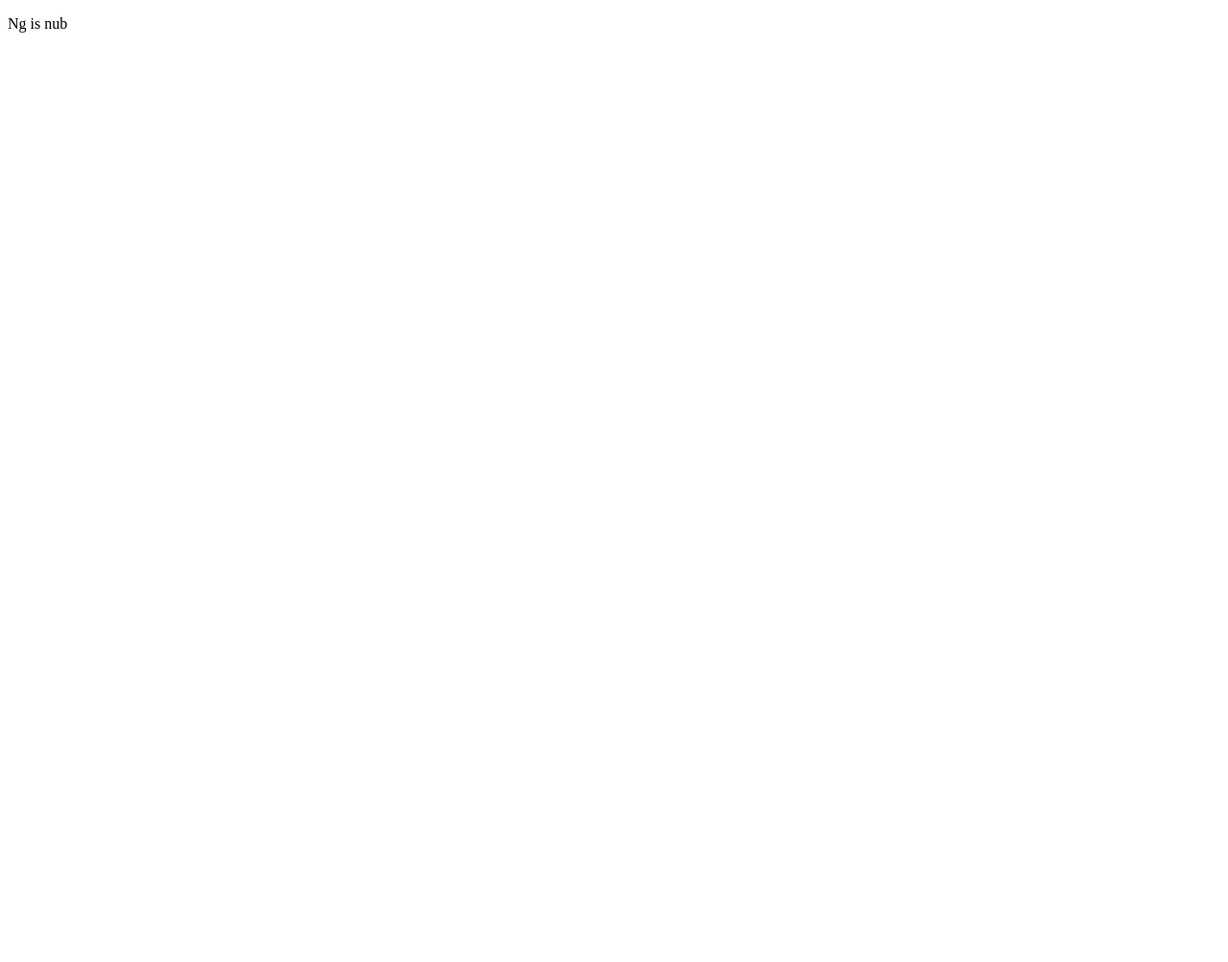
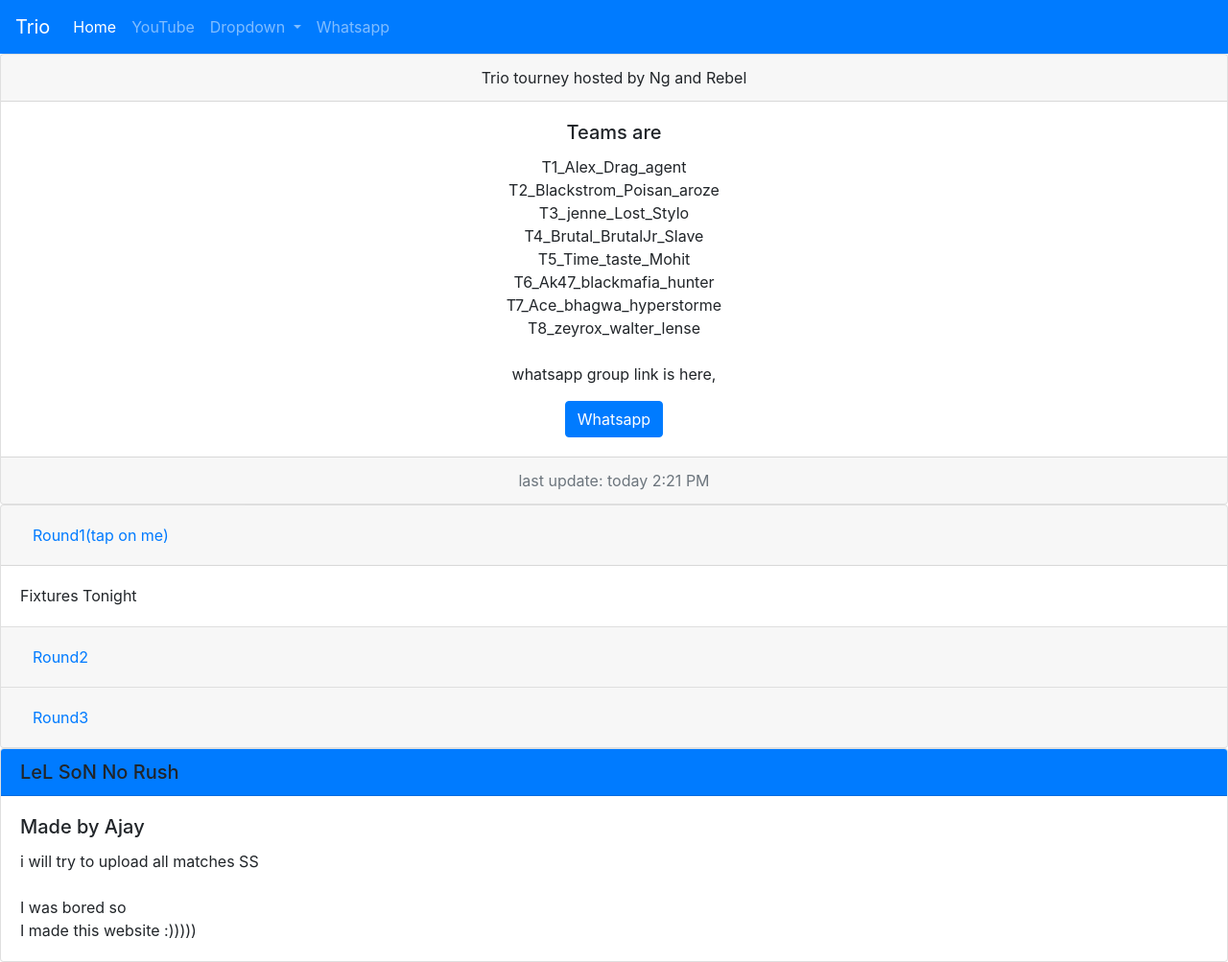
Before and after one commit to Ajaykashela/trio.github.to, a plain HTML site: page index.html in a window 1280 px wide. Shown: the whole page at 96% size. Before the commit the page ends 800 px from the top, so only its background shows below. Drawn offline with nearby package versions, Linux system fonts and the light colour scheme.

Commit message:
Update index.html

```diff
--- a/index.html
+++ b/index.html
@@ -1,11 +1,137 @@
 <!DOCTYPE html>
 <html>
 <head>
-	<title></title>
+	<title>trio</title>
+	<link rel="stylesheet" href="https://stackpath.bootstrapcdn.com/bootstrap/4.5.2/css/bootstrap.min.css" integrity="sha384-JcKb8q3iqJ61gNV9KGb8thSsNjpSL0n8PARn9HuZOnIxN0hoP+VmmDGMN5t9UJ0Z" crossorigin="anonymous">
+	<script src="https://code.jquery.com/jquery-3.5.1.slim.min.js" integrity="sha384-DfXdz2htPH0lsSSs5nCTpuj/zy4C+OGpamoFVy38MVBnE+IbbVYUew+OrCXaRkfj" crossorigin="anonymous"></script>
+	<script src="https://cdn.jsdelivr.net/npm/popper.js@1.16.1/dist/umd/popper.min.js" integrity="sha384-9/reFTGAW83EW2RDu2S0VKaIzap3H66lZH81PoYlFhbGU+6BZp6G7niu735Sk7lN" crossorigin="anonymous"></script>
+	<script src="https://stackpath.bootstrapcdn.com/bootstrap/4.5.2/js/bootstrap.min.js" integrity="sha384-B4gt1jrGC7Jh4AgTPSdUtOBvfO8shuf57BaghqFfPlYxofvL8/KUEfYiJOMMV+rV" crossorigin="anonymous"></script>
+	<meta name="viewport" content="width=device-width, initial-scale=1.0">
+	<link rel="stylesheet" type="text/css" href="style.css">
+
 </head>
 <body>
 
-	<p>Ng is nub</p>
+	<nav class="navbar navbar-expand-lg navbar-dark bg-primary">
+  <a class="navbar-brand" href="#">Trio</a>
+  <button class="navbar-toggler" type="button" data-toggle="collapse" data-target="#navbarSupportedContent" aria-controls="navbarSupportedContent" aria-expanded="false" aria-label="Toggle navigation">
+    <span class="navbar-toggler-icon"></span>
+  </button>
+
+  <div class="collapse navbar-collapse" id="navbarSupportedContent">
+    <ul class="navbar-nav mr-auto">
+      <li class="nav-item active">
+        <a class="nav-link" href="#">Home <span class="sr-only">(current)</span></a>
+      </li>
+      <li class="nav-item">
+        <a class="nav-link" href="https://www.youtube.com/channel/UCsAR3NWArWhL7Vx9sSIp80A">YouTube</a>
+      </li>
+      <li class="nav-item dropdown">
+        <a class="nav-link dropdown-toggle" href="#" id="navbarDropdown" role="button" data-toggle="dropdown" aria-haspopup="true" aria-expanded="false">
+          Dropdown
+        </a>
+        <div class="dropdown-menu" aria-labelledby="navbarDropdown">
+          <a class="dropdown-item" href="#Round1">1stRound</a>
+          <div class="dropdown-divider"></div>
+          <a class="dropdown-item" href="#Round2">2ndRound</a>
+          <div class="dropdown-divider"></div>
+          <a class="dropdown-item" href="#Round1">3rdRound</a>
+        </div>
+      </li>
+      <li class="nav-item">
+        <a class="nav-link" href="https://chat.whatsapp.com/IQoLjzzaaqPFVuVmTsjwLC" tabindex="-1">Whatsapp</a>
+      </li>
+    </ul>
+  </div>
+</nav>
+
+<div class="card text-center">
+  <div class="card-header">
+   Trio tourney hosted by Ng and Rebel
+  </div>
+  <div class="card-body">
+    <h5 class="card-title">Teams are</h5>
+    <p class="card-text">T1_Alex_Drag_agent<br>
+T2_Blackstrom_Poisan_aroze<br>
+T3_jenne_Lost_Stylo<br>
+T4_Brutal_BrutalJr_Slave<br>
+T5_Time_taste_Mohit<br>
+T6_Ak47_blackmafia_hunter<br>
+T7_Ace_bhagwa_hyperstorme<br>
+T8_zeyrox_walter_lense<br><br>
+
+whatsapp group link is here,
+</p>
+    <a href="https://chat.whatsapp.com/IQoLjzzaaqPFVuVmTsjwLC" class="btn btn-primary">Whatsapp</a>
+  </div>
+  <div class="card-footer text-muted">
+   last update: today  2:21 PM
+  </div>
+</div>
+
+<div class="accordion" id="accordionExample">
+  <div class="card">
+    <div class="card-header" id="headingOne">
+      <h2 class="mb-0">
+        <button class="btn btn-link btn-block text-left" id="Round1"  type="button" data-toggle="collapse" data-target="#collapseOne" aria-expanded="false" aria-controls="collapseOne">
+          Round1(tap on me)
+        </button>
+      </h2>
+    </div>
+
+    <div id="collapseOne" class="collapse show" aria-labelledby="headingOne" data-parent="#accordionExample">
+      <div class="card-body">
+        Fixtures Tonight
+      </div>
+    </div>
+  </div>
+  <div class="card">
+    <div class="card-header" id="headingTwo">
+      <h2 class="mb-0">
+        <button class="btn btn-link btn-block text-left collapsed" id="Round2" type="button" data-toggle="collapse" data-target="#collapseTwo" aria-expanded="false" aria-controls="collapseTwo">
+          Round2
+        </button>
+      </h2>
+    </div>
+    <div id="collapseTwo" class="collapse" aria-labelledby="headingTwo" data-parent="#accordionExample">
+      <div class="card-body">
+        nothing to show here ...because round 1 isn't completed yet   :/
+      </div>
+    </div>
+  </div>
+  <div class="card">
+    <div class="card-header" id="headingThree">
+      <h2 class="mb-0">
+        <button class="btn btn-link btn-block text-left collapsed" id="Round3" type="button" data-toggle="collapse" data-target="#collapseThree" aria-expanded="false" aria-controls="collapseThree">
+          Round3
+        </button>
+      </h2>
+    </div>
+    <div id="collapseThree" class="collapse" aria-labelledby="headingThree" data-parent="#accordionExample">
+      <div class="card-body">
+        nothing to show here ...because round 1 and 2 aren't completed yet   :/
+      </div>
+    </div>
+  </div>
+</div>
+
+
+
+
+<div class="card matches">
+  <h5 class="card-header bg-primary">LeL SoN No Rush</h5>
+  <div class="card-body">
+    <h5 class="card-title">Made by Ajay</h5>
+    <p class="card-text">
+    	i will try to upload all matches SS <br>
+
+    	<br>I was bored so <br> I made this website  :)))))</p>
+  </div>
+</div>
+
+
+
+
 
 </body>
 </html>
```
